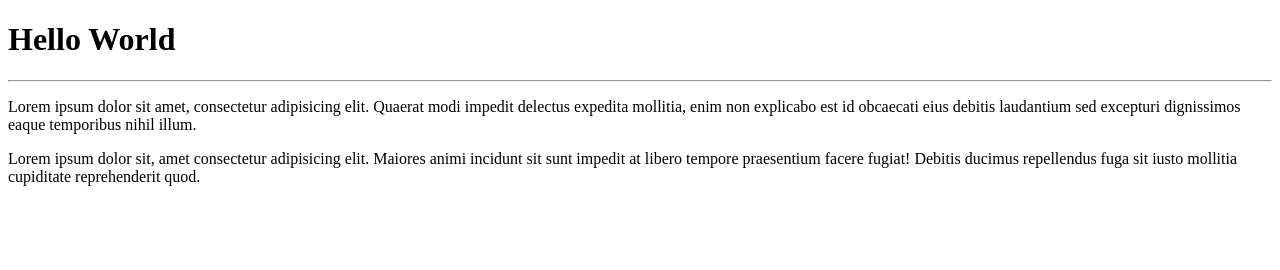
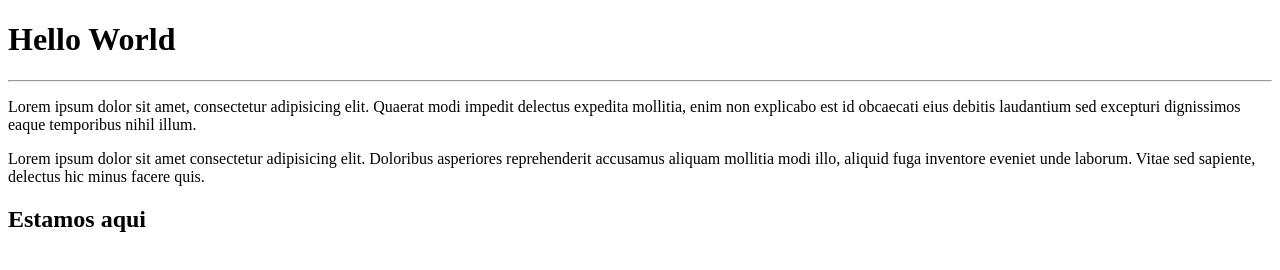
Before and after one commit to AnnefranceCosta/helloWorld, a plain HTML site: page site-exemplo/index.html in a window 1280 px wide. Drawn offline with Linux system fonts and the light colour scheme.

Commit message:
Adicionei um h2

```diff
--- a/site-exemplo/index.html
+++ b/site-exemplo/index.html
@@ -17,8 +17,11 @@
             Lorem ipsum dolor sit amet, consectetur adipisicing elit. Quaerat modi impedit delectus expedita mollitia, enim non explicabo est id obcaecati eius debitis laudantium sed excepturi dignissimos eaque temporibus nihil illum.
         </p>
         <p>
-            Lorem ipsum dolor sit, amet consectetur adipisicing elit. Maiores animi incidunt sit sunt impedit at libero tempore praesentium facere fugiat! Debitis ducimus repellendus fuga sit iusto mollitia cupiditate reprehenderit quod.
+            Lorem ipsum dolor sit amet consectetur adipisicing elit. Doloribus asperiores reprehenderit accusamus aliquam mollitia modi illo, aliquid fuga inventore eveniet unde laborum. Vitae sed sapiente, delectus hic minus facere quis.
         </p>
+        <section>
+            <h2>Estamos aqui</h2>
+        </section>
     </main>
 
 </body>
```
